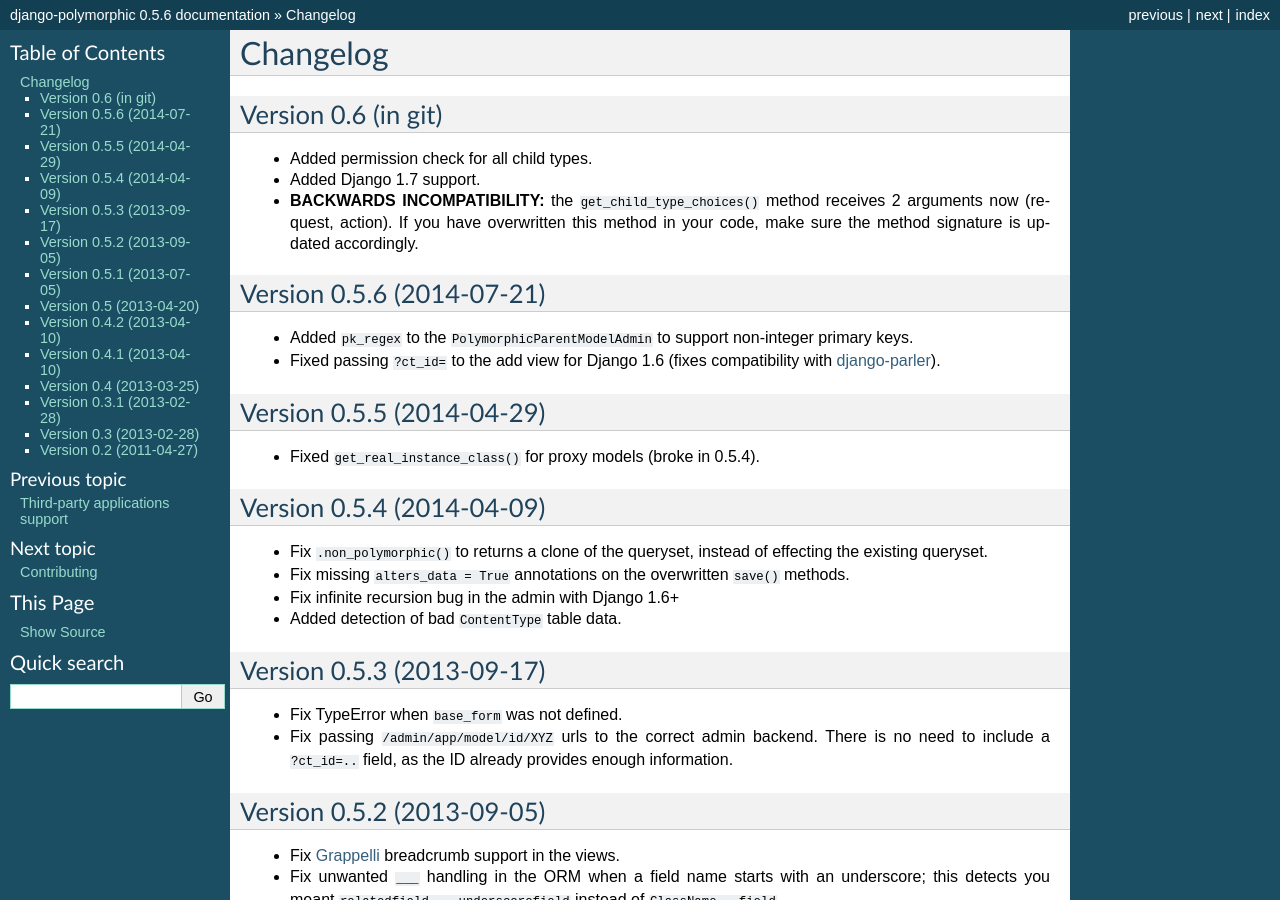
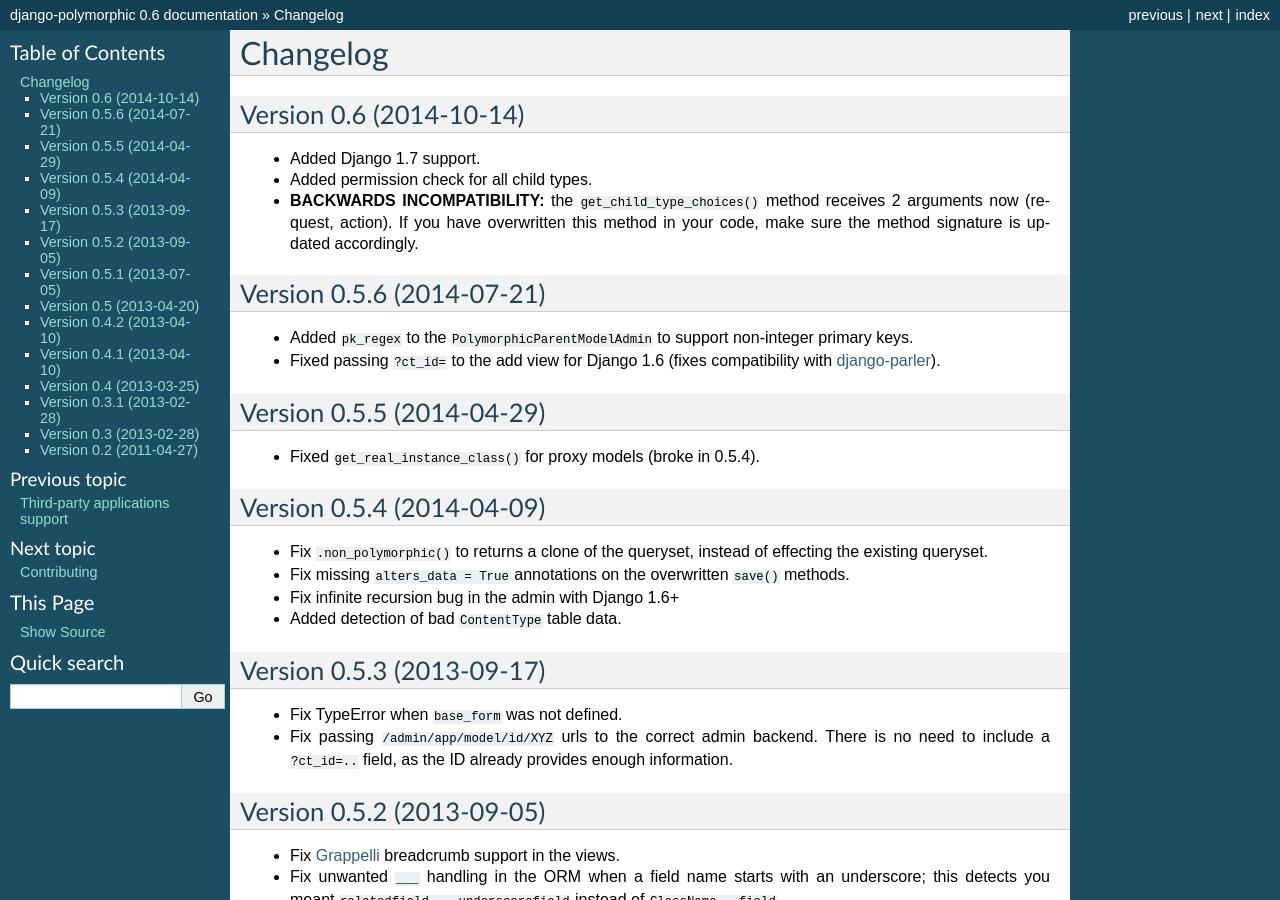
Before and after one commit to jazzband/django-polymorphic, a Sphinx documentation site: the page built from docs/changelog.rst, in a window 1280 px wide and 900 px high. Built offline with Sphinx 7.4.7, drawn with Linux system fonts in a browser that asks for light colours; some of the changed text lies outside the part shown.

Commit message:
Bump version to 0.6

```diff
--- a/docs/changelog.rst
+++ b/docs/changelog.rst
@@ -1,11 +1,11 @@
 Changelog
 ==========
 
-Version 0.6 (in git)
---------------------
+Version 0.6 (2014-10-14)
+------------------------
 
+* Added Django 1.7 support.
 * Added permission check for all child types.
-* Added Django 1.7 support.
 * **BACKWARDS INCOMPATIBILITY:** the ``get_child_type_choices()`` method receives 2 arguments now (request, action).
   If you have overwritten this method in your code, make sure the method signature is updated accordingly.
 
--- a/docs/conf.py
+++ b/docs/conf.py
@@ -54,9 +54,9 @@
 # built documents.
 #
 # The short X.Y version.
-version = '0.5.6'
+version = '0.6'
 # The full version, including alpha/beta/rc tags.
-release = '0.5.6'
+release = '0.6'
 
 # The language for content autogenerated by Sphinx. Refer to documentation
 # for a list of supported languages.
--- a/polymorphic/__version__.py
+++ b/polymorphic/__version__.py
@@ -11,4 +11,4 @@
     6. git commit
     7. push to github
 """
-__version__ = "0.5.6"
+__version__ = "0.6"
```
